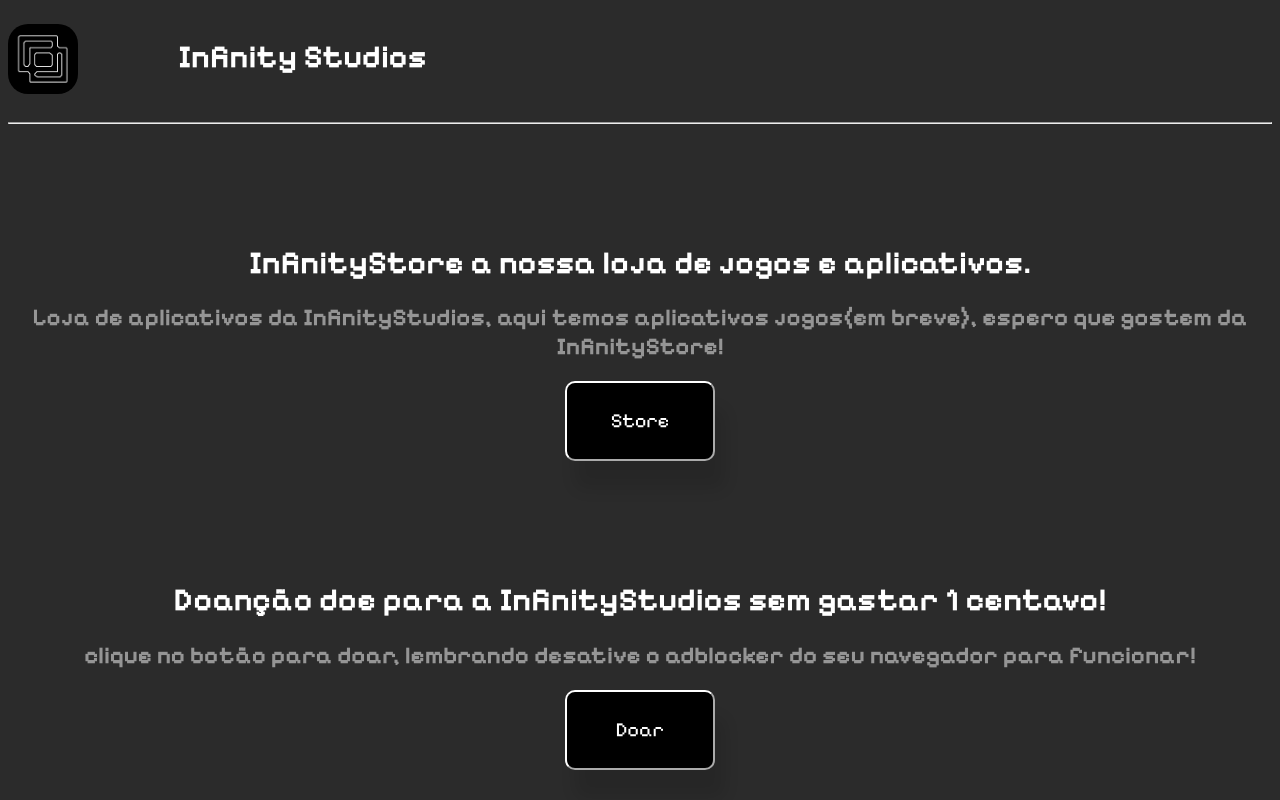
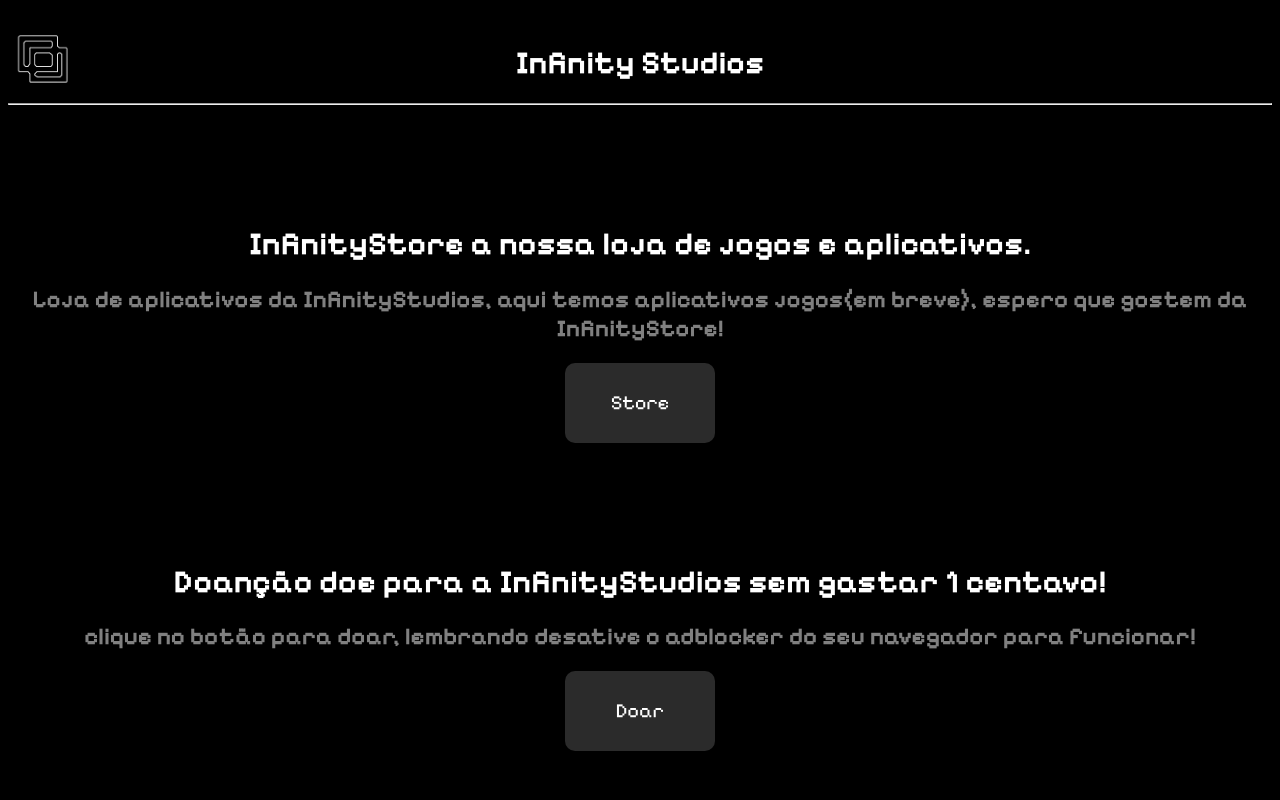
Before and after one commit to macieal/InfinityStudios, a plain HTML site: page index.html in a window 1280 px wide. Shown: the top 800 px of the page. Drawn offline with Linux system fonts and the light colour scheme.

Commit message:
~ UPDATE ⭐~

```diff
--- a/doar/style.css
+++ b/doar/style.css
@@ -1,6 +1,6 @@
 @import url('https://fonts.googleapis.com/css2?family=Pixelify+Sans:wght@400..700&display=swap');
 body{
-    background-color: rgb(32, 32, 32);
+    background-color: black;
     color: white;
     font-family: "Pixelify Sans", sans-serif;
 	font-optical-sizing: auto;
@@ -12,18 +12,23 @@
     margin: 30px auto;
 }
 button{
-    cursor: pointer;
-    background-color: black;
-    border-color: white;
-    transition: 500ms;
-    color: white;
-    height: 60px;
-    width: 100px;
-    border-radius: 3px;
+	font-size: 20px;
+	background-color: rgb(32, 32, 32);
+	border-radius: 10px;
+	color: white;
+	cursor: pointer;
+	height: 60px;
+	width: 190px;
+	transition: 500ms;
+	box-shadow: 10px 28px 15px rgba(0, 0, 0, 0.1);
+    padding: 15px 32px;
+	border: none;
+	font-family: "Pixelify Sans", sans-serif;
+	font-optical-sizing: auto;
+	font-style: normal;
 }
 button:hover{
     background-color: white;
-    border-color: black;
     color: black;
     border-radius: 6px;
 }
--- a/index.html
+++ b/index.html
@@ -5,7 +5,7 @@
     <meta http-equiv="X-UA-Compatible" content="IE=edge">
     <meta name="viewport" content="width=device-width, initial-scale=1.0">
     <meta charset="UTF-8">
-    <meta name="description" content="é uma equipe de jogos e aplicativos!">
+    <meta name="description" content="É uma equipe de jogos & aplicativos, Ainda pequena nem tão reconhecida na internet!">
     <title>InfinityStudios - inicio</title>
     <link rel="stylesheet" href="style.css">
     <link rel="shortcut icon" href="./infinity-studios-removebg-preview.png" type="image/x-icon">
@@ -14,10 +14,9 @@
     <center>
         <div class="display">
             <p><img src="./infinity-studios.jpg" height="70" width="70" id="MarGames"></p>
-            <center>
-                <h1 id="infinitytitle">Infinity Studios</h1>
-            </center>
         </div>
+        </div>
+        <h1 id="infinitytitle2">Infinity Studios</h1>
         <hr>
         <h1 id="Infinity">InfinityStore a nossa loja de jogos e aplicativos.</h1>
         <h2 id="subtext">Loja de aplicativos da InfinityStudios, aqui temos aplicativos jogos(em breve), espero que gostem da InfinityStore!</h2>
--- a/style.css
+++ b/style.css
@@ -8,15 +8,11 @@
 	}
 }
 body{
-	background-color: rgb(43, 43, 43);
-	background-size: 100%;
-	color: white;
-	font-family: "Pixelify Sans", sans-serif;
+	background-color: rgb(0, 0, 0);
+    font-family: "Pixelify Sans", sans-serif;
 	font-optical-sizing: auto;
 	font-style: normal;
-	animation: alternate;
-	animation-name: entrada;
-	animation-duration: 2s;
+    color: white;
 }
 h1{
 	color: white;
@@ -32,6 +28,9 @@
 	margin-left: 100px;
 	position: flex;
 }
+#infinitytitle2{
+	margin-top: -70px;
+}
 #subtext{
 	color: white;
 	opacity: 50%;
@@ -42,7 +41,7 @@
 }
 button{
 	font-size: 20px;
-	background-color: black;
+	background-color: rgb(43, 43, 43);
 	border-radius: 10px;
 	color: white;
 	cursor: pointer;
@@ -51,9 +50,8 @@
 	transition: 500ms;
 	box-shadow: 10px 28px 15px rgba(0, 0, 0, 0.1);
     padding: 15px 32px;
-	border-color: white;
+	border: none;
 	font-family: "Pixelify Sans", sans-serif;
-	border-color: rgb(255, 255, 255);
 	font-optical-sizing: auto;
 	font-style: normal;
 }
```
